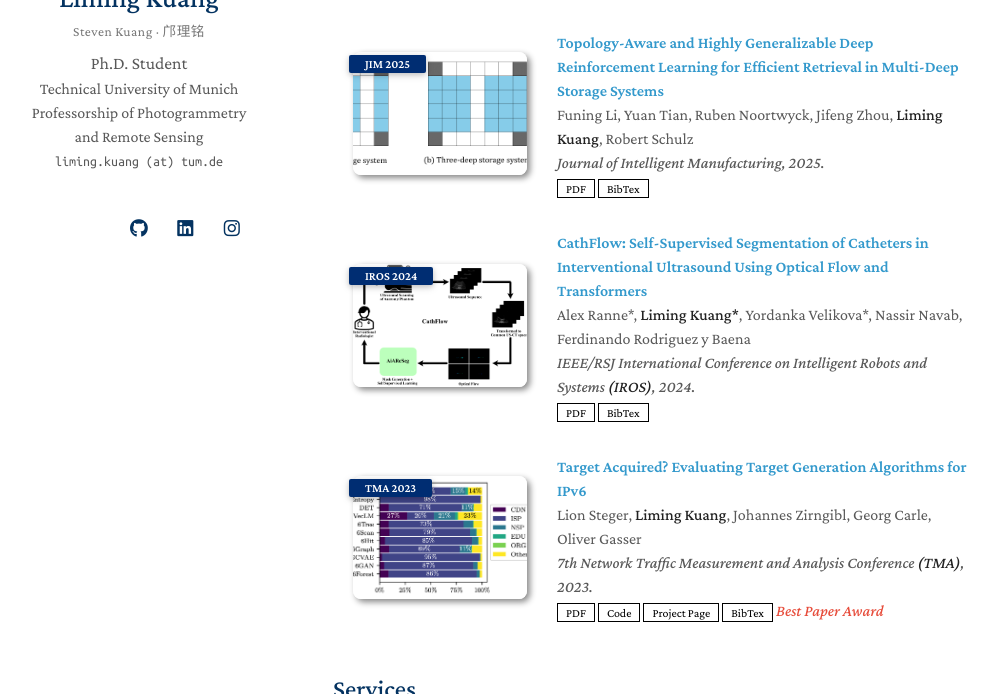
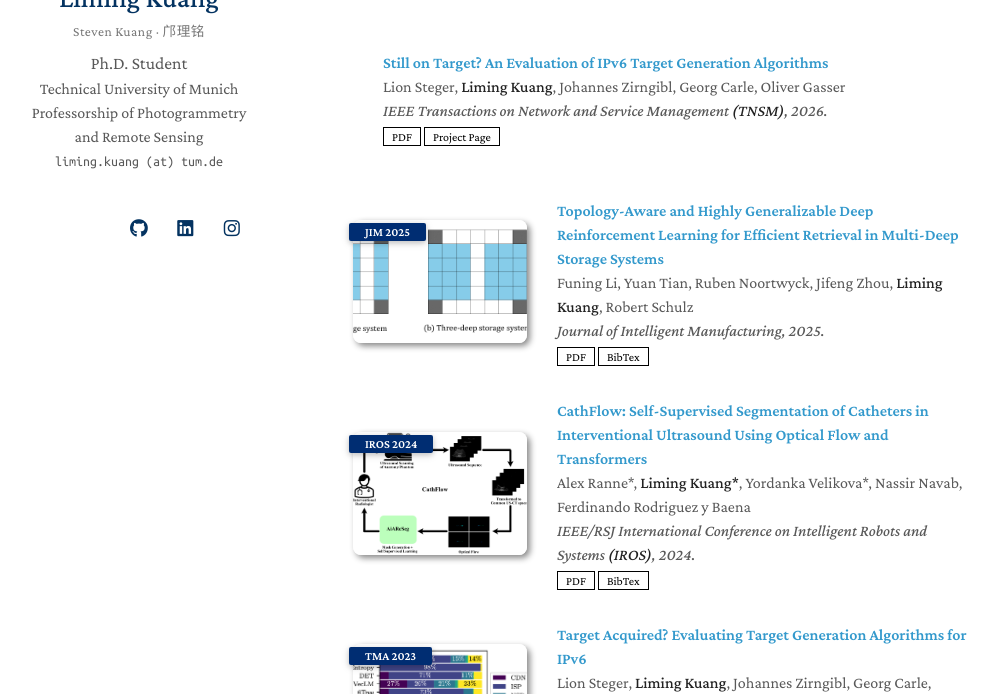
Before and after one commit to StevenKuang/stevenkuang.github.io, a Jekyll site: the page built from index.md, in a window 1280 px wide and 900 px high, scrolled down 524 px, cut to the strip 206-900 px from the top of the window. Shown: the whole strip, without its empty margins (137-1135 px from the left). Built offline with Jekyll 4.4.1, drawn with Linux system fonts in a browser that asks for light colours; a style sheet for code colours, icons or effects is not loaded; our own code applies the rules of GitHub Pages for plain Markdown files.

Commit message:
ADD: Still on Target? IPv6 target generation evaluation (TNSM 2026)

```diff
--- a/_data/publications.yml
+++ b/_data/publications.yml
@@ -18,6 +18,13 @@ main:
     page: https://around-star.github.io/node-rf/
     bibtex: /assets/files/bibtex_noderf.txt
     image: ./assets/img/teaser_noderf.png
+
+  - title: "Still on Target? An Evaluation of IPv6 Target Generation Algorithms"
+    authors: Lion Steger, <strong>Liming Kuang</strong>, Johannes Zirngibl, Georg Carle, Oliver Gasser
+    conference_short: IEEE TNSM 2026
+    conference: IEEE Transactions on Network and Service Management <strong>(TNSM)</strong>, 2026.
+    pdf: https://ieeexplore.ieee.org/abstract/document/11574025/
+    page: https://ipv6hitlist.github.io
 
   - title: "Topology-Aware and Highly Generalizable Deep Reinforcement Learning for Efficient Retrieval in Multi-Deep Storage Systems"
     authors: Funing Li, Yuan Tian, Ruben Noortwyck, Jifeng Zhou, <strong>Liming Kuang</strong>, Robert Schulz
```
